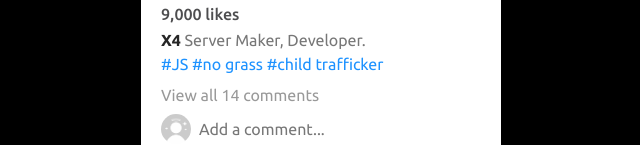
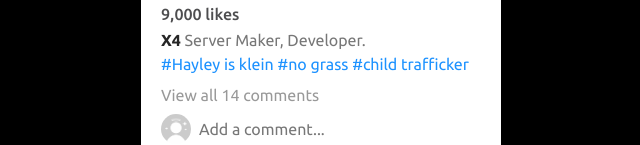
Before and after one commit to XRYoli/site, a plain HTML site: page index.html in a window 1280 px wide. Shown: the part 527-672 px from the top of the page, without its empty margins (319-959 px from the left). Drawn offline with Linux system fonts and the light colour scheme.

Commit message:
Update index.html

```diff
--- a/index.html
+++ b/index.html
@@ -60,7 +60,7 @@
             <h4 class="likes">9,000 likes</h4>
             <h4 class="description">
                 <b>X4</b> Server Maker, Developer.<br>
-                <span>#JS</span>
+                <span>#Hayley is klein </span>
                 <span>#no grass</span>
                 <span>#child trafficker</span>
             </h4>
```
